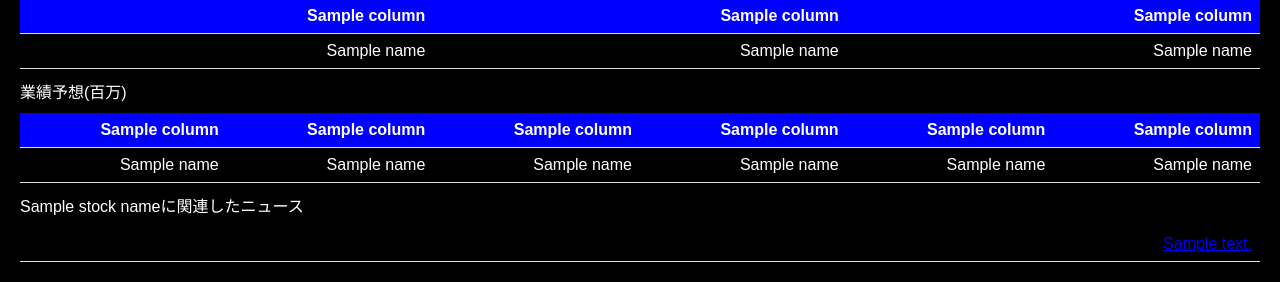
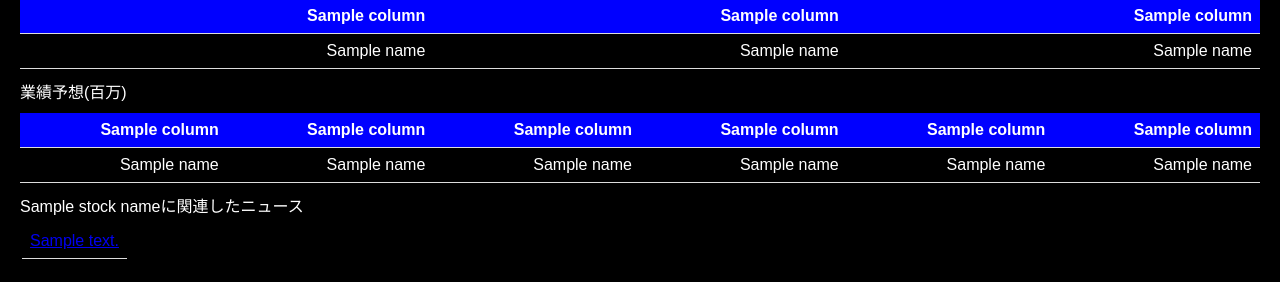
Before and after one commit to RyoyaKawano/mystocklife, a Flask app: template templates/index.html in a window 1280 px wide. Shown: the part 755-1037 px from the top of the page. After the commit the page ends 1014 px from the top, so only its background shows below. Run offline with Flask 3, Linux system fonts and the light colour scheme; the template is opened without the code that fills it: most values are stand-ins (such as "Sample title", 1, 10 or a date in 2020).

Commit message:
Merge conflict resolved

```diff
--- a/static/styles/style.css
+++ b/static/styles/style.css
@@ -66,3 +66,24 @@ img {
 .styled-table tbody tr:hover {
     background-color: #4C444D;
 }
+
+
+.news-table th,
+.news-table td {
+    padding: 8px;
+    text-align: left;
+    border-bottom: 1px solid #ddd;
+
+}
+
+.news-table th {
+    background-color: white;
+}
+
+.news-table tbody tr:nth-child(even) {
+    background-color: #4C444D;
+}
+
+.news-table tbody tr:hover {
+    background-color: #4C444D;
+}
--- a/templates/index.html
+++ b/templates/index.html
@@ -189,7 +189,7 @@
 {% if content_list is not none%}
 <p>{{stock_name}}に関連したニュース</p>
 
-<table class="styled-table">
+<table class="news-table">
     <tbody>
         {% for i in range(link_list|length) %}
         <tr>
```
